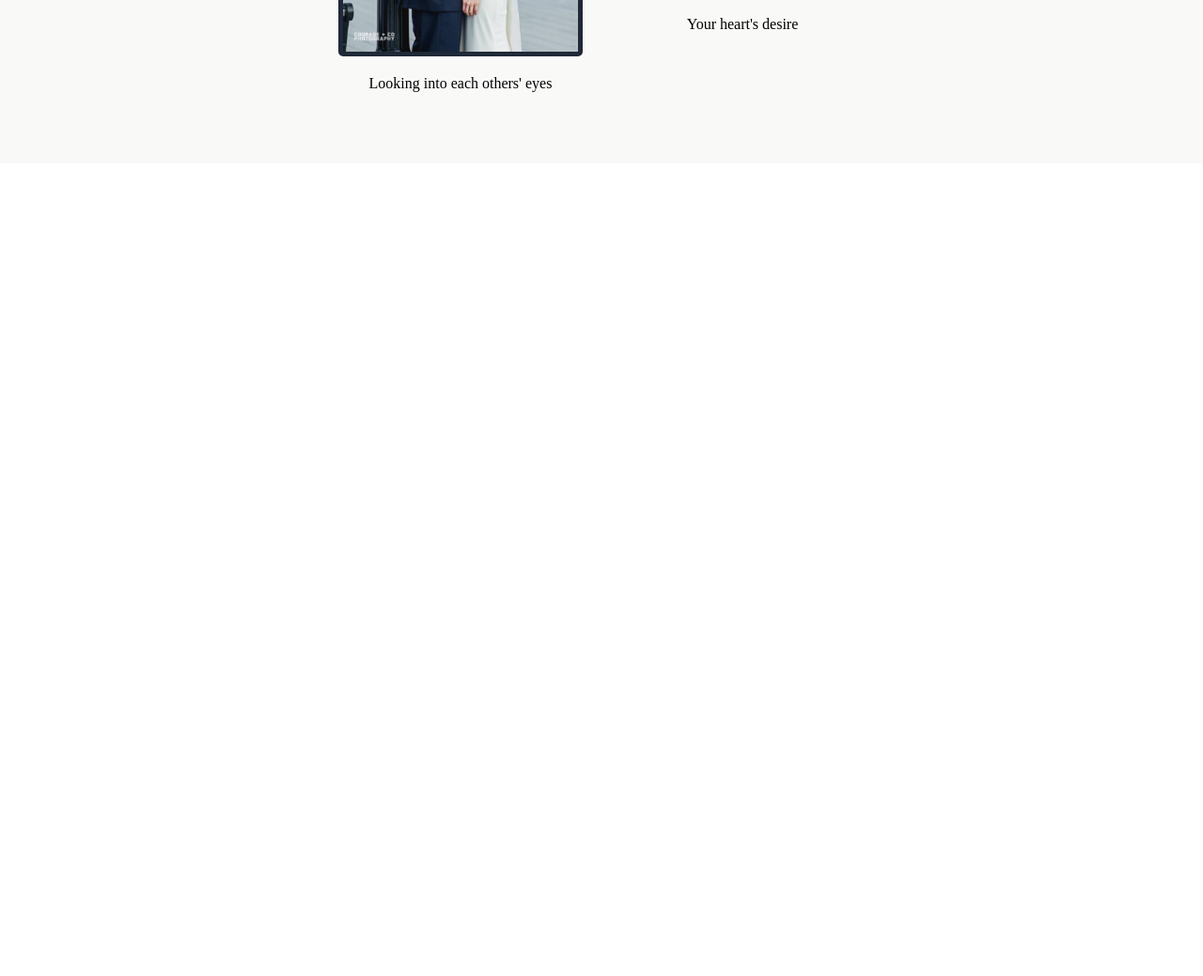
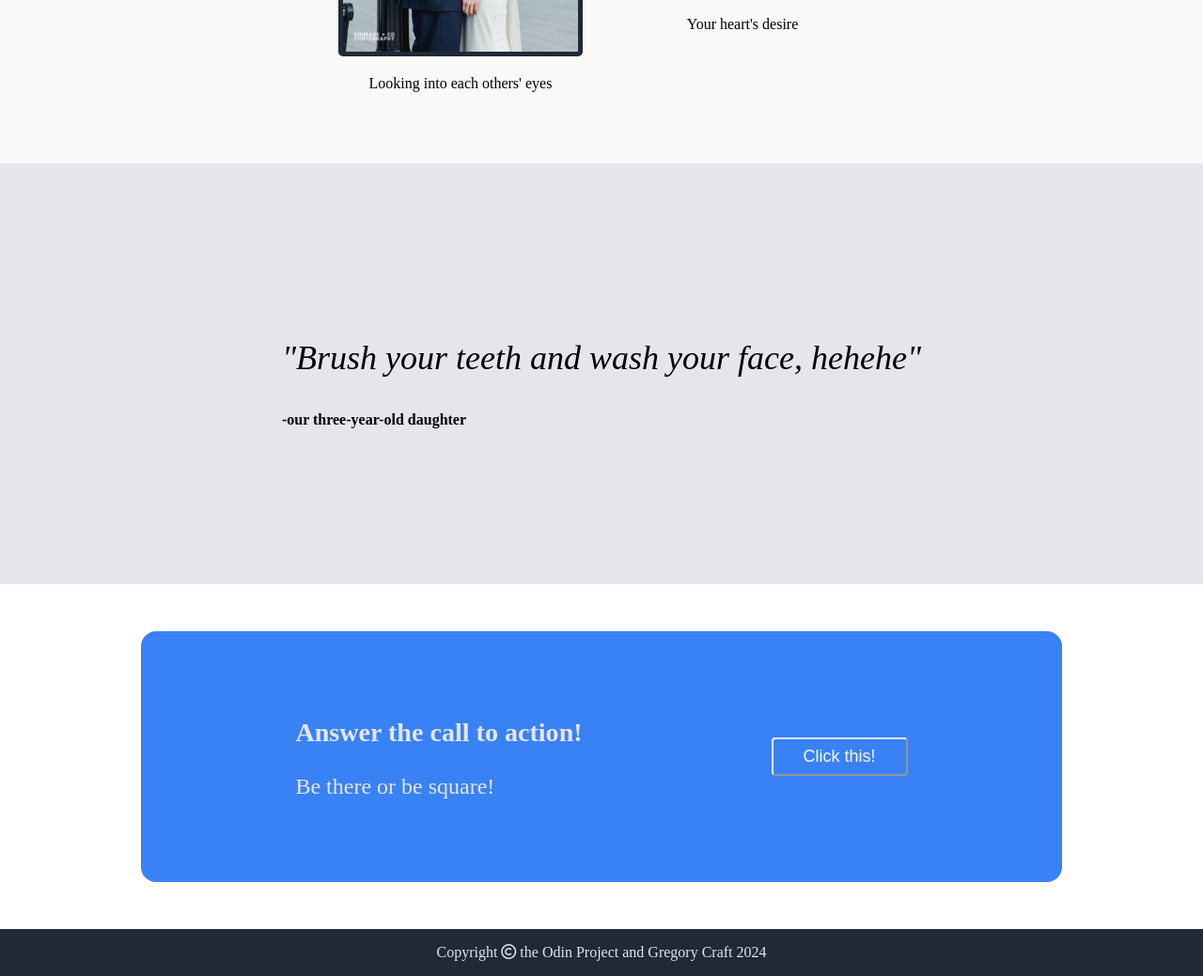
Before and after one commit to Gcraft13/LandingPage, a plain HTML site: page index.html in a window 1280 px wide. Shown: the part 735-1774 px from the top of the page at 94% size. Before the commit the page ends 909 px from the top, so only its background shows below. Drawn offline with Linux system fonts and the light colour scheme.

Commit message:
add quote, call to action, and footer

```diff
--- a/index.html
+++ b/index.html
@@ -4,6 +4,11 @@
     <meta charset="UTF-8" />
     <meta name="viewport" content="width=device-width, initial-scale=1.0" />
     <title>Landing Page</title>
+    <!-- font awesome -->
+    <script
+      src="https://kit.fontawesome.com/d46a75c4a9.js"
+      crossorigin="anonymous"
+    ></script>
     <link href="./styles.css" rel="stylesheet" />
   </head>
   <body>
@@ -21,9 +26,9 @@
         <div class="hero-text">
           <h1>This Website is Awesome!</h1>
           <p class="subtext">The subtext will go here.</p>
-          <button>Click Me!</button>
+          <button class="header-button">Click Me!</button>
         </div>
-        <img src="./images/Infant Izzy.png" height="200" />
+        <img class="izzy" src="./images/Infant Izzy.png" height="200" />
       </div>
     </section>
     <!-- Random information -->
@@ -51,6 +56,34 @@
       </div>
     </section>
     <!-- Quote Section -->
-    <section class="quote"></section>
+    <section class="quote">
+      <div class="text area">
+        <p class="actual-quote">
+          "Brush your teeth and wash your face, hehehe"
+        </p>
+        <p class="bard">-our three-year-old daughter</p>
+      </div>
+    </section>
+    <!-- Call to Action -->
+    <section class="action">
+      <div class="call">
+        <div class="call-text">
+          <h3>Answer the call to action!</h3>
+          <p>Be there or be square!</p>
+        </div>
+        <div class="action-button">
+          <button class="btn">Click this!</button>
+        </div>
+      </div>
+    </section>
+    <!-- footer -->
+    <section class="footer">
+      <div>
+        <p>
+          Copyright <i class="fa-regular fa-copyright"></i> the Odin Project and
+          Gregory Craft 2024
+        </p>
+      </div>
+    </section>
   </body>
 </html>
--- a/styles.css
+++ b/styles.css
@@ -1,5 +1,5 @@
 body {
-  margin: auto;
+  margin: 0;
 }
 
 ul {
@@ -92,3 +92,58 @@ h2 {
 .information img {
   border: solid 5px #1f2937;
 }
+
+.quote {
+  display: flex;
+  flex-direction: row;
+  background-color: #e7e5eb;
+  padding: 150px 150px 150px;
+  justify-content: center;
+  align-items: center;
+}
+
+.actual-quote {
+  font-size: 36px;
+  font-style: italic;
+  font-weight: lighter;
+}
+
+.bard {
+  font-weight: bold;
+  align-self: flex-end;
+}
+.action {
+  display: flex;
+  flex-direction: row;
+  padding: 50px 150px;
+  justify-content: center;
+  align-items: center;
+  color: #e7e5eb;
+}
+.call {
+  display: flex;
+  flex-direction: row;
+  width: 1000px;
+  background-color: #3882f6;
+  padding: 64px;
+  font-size: 24px;
+  color: #e7e5eb;
+  border-radius: 16px;
+  justify-content: space-around;
+  align-items: center;
+}
+
+.btn {
+  border-color: #e7e5eb;
+  padding: 8px 32px;
+  font-size: 18px;
+}
+
+.footer {
+  display: flex;
+  flex-direction: column;
+  justify-content: center;
+  align-items: center;
+  background-color: #1f2937;
+  color: #e7e5eb;
+}
```
